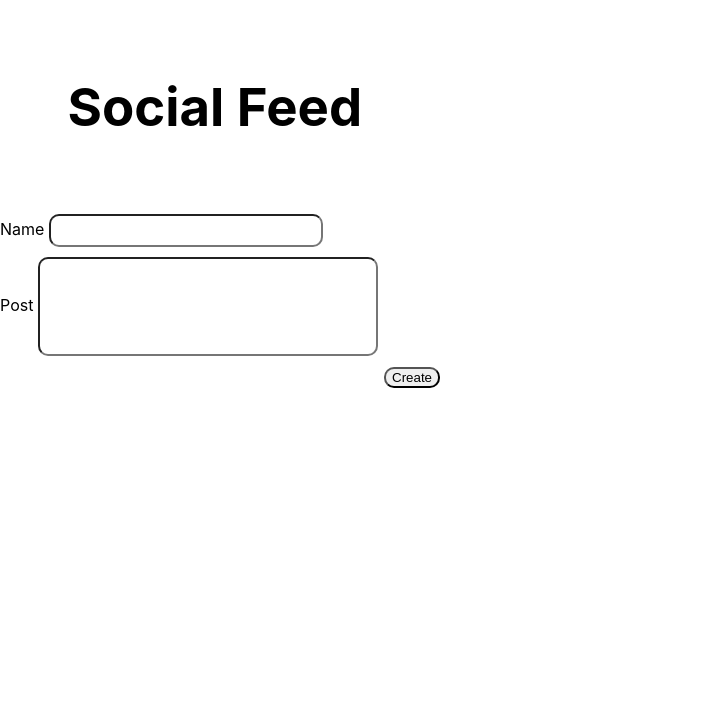
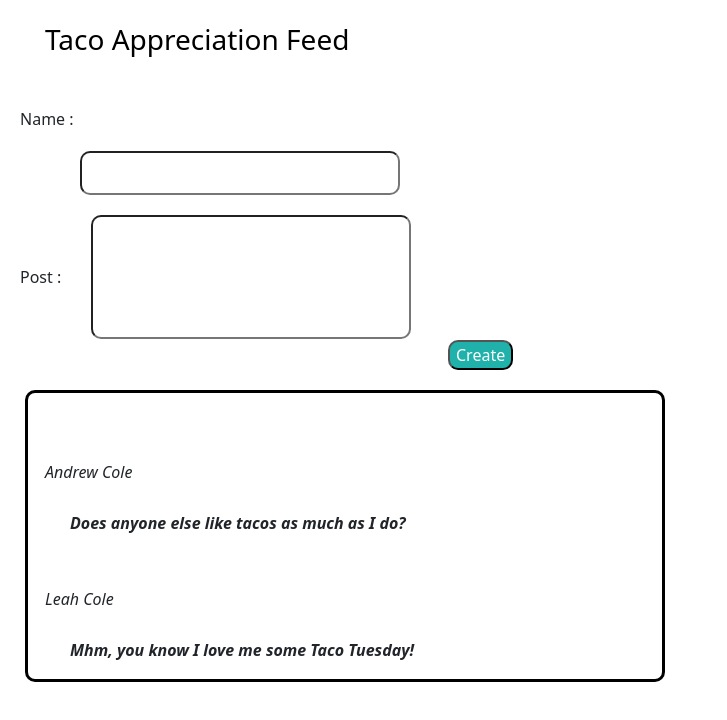
Before and after one commit to andrew-s-cole/Social_Feed_Project, a React (Create React App) app: page / in a window 1280 px wide. Shown: the top 720 px of the page, without its empty margins (0-727 px from the left). Built offline with nearby package versions, Linux system fonts and the light colour scheme.

Commit message:
Created Display Posts Component + Updated NavBar/CreatePost Component

```diff
--- a/src/App.css
+++ b/src/App.css
@@ -3,5 +3,5 @@
   border-style: solid;
   border-color: black;
   margin: 1em;
-  padding: 1em
-};
+  padding: 1em;
+}
--- a/src/App.js
+++ b/src/App.js
@@ -1,12 +1,18 @@
 import React, { useState } from 'react';
 import CreatePost from './Components/CreatePost/CreatePost'
 import NavBar from './Components/NavBar/NavBar';
+import DisplayPosts from './Components/DisplayPosts/DisplayPosts';
 import './App.css';
 
 
 function App() {
 
-  const [posts, setPosts] = useState([{name: 'Andrew Cole', post: 'Does anyone else like tacos as much as I do?'}])
+  const [posts, setPosts] = useState([
+    {name: 'Andrew Cole', post: 'Does anyone else like tacos as much as I do?'},
+    {name: 'Leah Cole', post: 'Mhm, you know I love me some Taco Tuesday!'}])
+
+
+
 
   function addNewPost(post){
     let tempPosts = [...posts, post];
@@ -17,11 +23,10 @@ function App() {
   return (
     <div>
     <NavBar/>
-    <div className='main-feed'>
-      <CreatePost addNewPostProperty={addNewPost} />
-    <div/>
-     </div>
-      </div>
+    <CreatePost addNewPostProperty={addNewPost} />
+    <DisplayPosts parentPosts={posts} />
+    </div>
+
   );
 }
 
--- a/src/Components/CreatePost/CreatePost.css
+++ b/src/Components/CreatePost/CreatePost.css
@@ -1,21 +1,24 @@
 .name {
     border-radius: 10px;
     margin-bottom: 10px;
-    margin-left: 5px;
-    width: 20%;
-    padding: .5em
+    margin-left: 80px;
+    width: 25%;
+    padding: .5em;
+
 }
 
 .post{
     border-radius: 10px;
-    margin-bottom: 10px;
-    margin-left: 5px;
-    width: 20%;
-    padding: 3em
+    margin-top: 10px;
+    margin-left: 10px;
+    width: 25%;
+    padding: 3em;
 }
 
 .button {
     border-radius: 10px;
-    margin-left: 30%;
+    margin-left: 35%;
     margin-top: 1px;
+    color: white;
+    background-color: lightseagreen;
 }
--- a/src/Components/CreatePost/CreatePost.jsx
+++ b/src/Components/CreatePost/CreatePost.jsx
@@ -20,11 +20,12 @@ const CreatePost = (props) => {
     return (
         <form onSubmit={handleSubmit}>
             <div className='form-group'>
-                <label>Name</label>
-                <input type='text' className='name' value={name} onChange={(event) => setName(event.target.value)} />
+                <label style={{margin: '20px'}}>Name :</label>
             </div>
+            <input type='text' className='name' value={name} onChange={(event) => setName(event.target.value)} />
+
             <div className='form-group'>
-            <label>Post</label>
+                <label style={{margin: '20px'}}>Post :</label>
             <input type='text' className='post' value={post} onChange={(event) => setpost(event.target.value)} />
             </div>
 
--- /dev/null
+++ b/src/Components/DisplayPosts/DisplayPosts.css
@@ -0,0 +1,29 @@
+.display-post {
+    margin: 5px;
+    border-color: black;
+    padding: 1em;
+    border-style: solid;
+    width: 50%;
+    margin-left: 25px;
+    margin-top: 20px;
+    border-radius: 10px;
+    display: grid;
+}
+
+.post-post {
+    font-size: medium;
+    width: 100%;
+    margin-top: 25px;
+    margin-left: 25px;
+    font-weight: bold;
+
+
+}
+
+.post-name {
+    font-size: medium;
+    width: 100%;
+    margin-top: 50px;
+    font-style: italic;
+
+}
--- a/src/Components/DisplayPosts/DisplayPosts.jsx
+++ b/src/Components/DisplayPosts/DisplayPosts.jsx
@@ -0,0 +1,25 @@
+import React from 'react';
+import './DisplayPosts.css'
+
+const DisplayPosts = (props) => {
+    return(
+        <table className='display-post'>
+            <tbody>
+                {props.parentPosts.map((post, index) => {
+                    return(
+                        <tr key={index}>
+                        <div className='post-name'>
+                            <td>{post.name}</td>
+                        <div className='post-post'>
+                            <td>{post.post}</td>
+                        </div>
+                    </div>
+                    </tr>
+                    )
+                    })}
+            </tbody>
+        </table>
+    )
+}
+
+export default DisplayPosts;
--- a/src/Components/NavBar/NavBar.css
+++ b/src/Components/NavBar/NavBar.css
@@ -1,7 +1,7 @@
 .nav-bar{
     font-size: 45px;
     color: black;
-    margin-left: 1em;
+    margin-left: .5em;
     padding: .5em;
 
 
--- a/src/Components/NavBar/NavBar.jsx
+++ b/src/Components/NavBar/NavBar.jsx
@@ -4,7 +4,7 @@ import './NavBar.css'
 const NavBar = (props) => {
     return (
         <div className='nav-bar'>
-        <h3>Social Feed</h3>
+        <h3>Taco Appreciation Feed</h3>
         </div>
     );
 }
--- a/src/index.js
+++ b/src/index.js
@@ -1,8 +1,8 @@
 import React from 'react';
 import ReactDOM from 'react-dom/client';
-import './index.css';
-import App from './App';
-import reportWebVitals from './reportWebVitals';
+import App from './App.js';
+import 'bootstrap/dist/css/bootstrap.min.css'
+
 
 const root = ReactDOM.createRoot(document.getElementById('root'));
 root.render(
@@ -10,8 +10,3 @@ root.render(
     <App />
   </React.StrictMode>
 );
-
-// If you want to start measuring performance in your app, pass a function
-// to log results (for example: reportWebVitals(console.log))
-// or send to an analytics endpoint. Learn more: https://bit.ly/CRA-vitals
-reportWebVitals();
```
